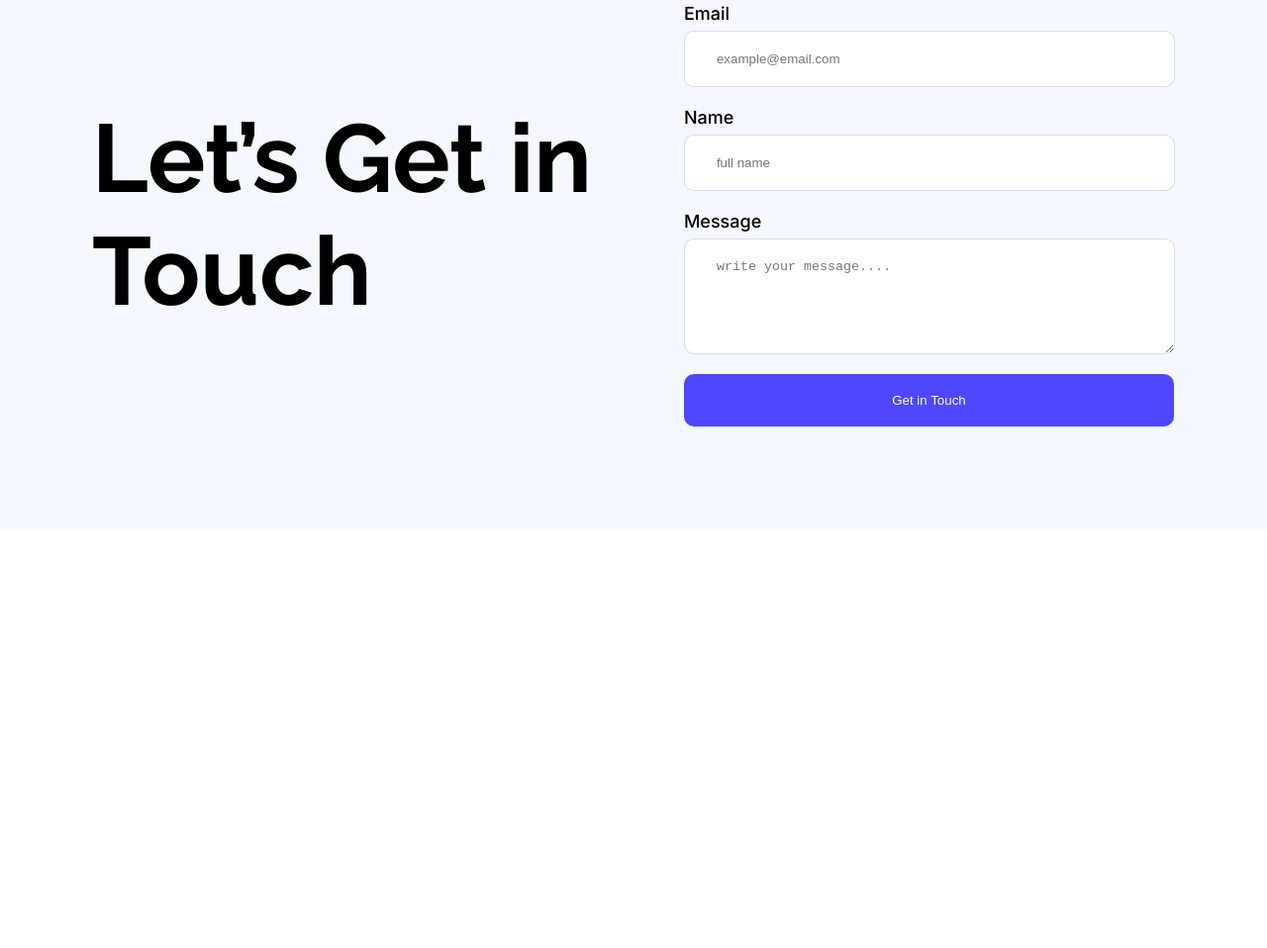
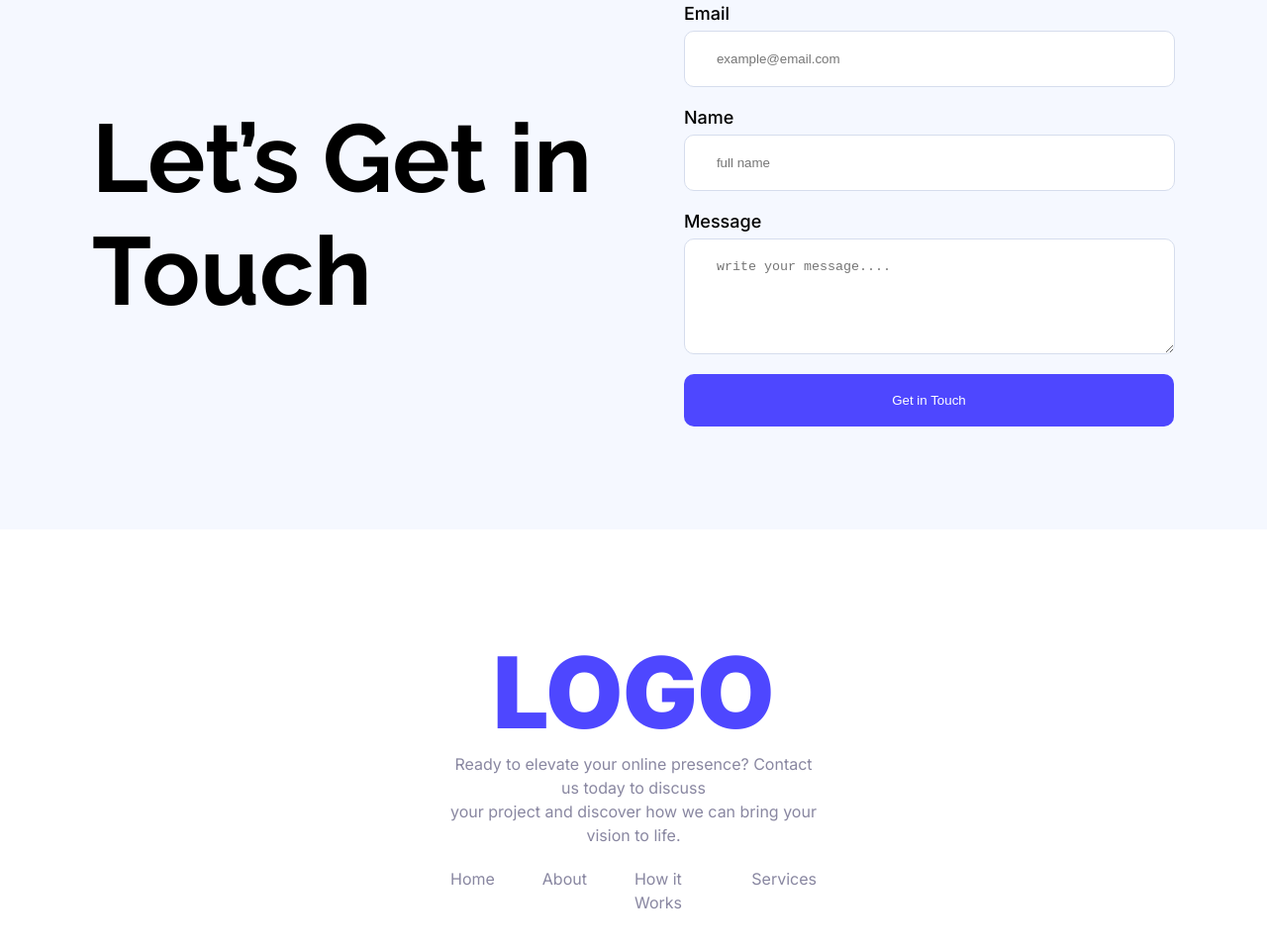
Before and after one commit to myself-Fahim/B12A01-landing-launchpad-PH-A1-, a plain HTML site: page index.html in a window 1280 px wide. Shown: the part 2896-3854 px from the top of the page at 99% size. Before the commit the page ends 3431 px from the top, so only its background shows below. Drawn offline with Linux system fonts and the light colour scheme.

Commit message:
Footer completed

```diff
--- a/index.html
+++ b/index.html
@@ -184,7 +184,16 @@
         </main>
 
 
-        <footer></footer>
+        <footer>
+            <h1 class="ft-h1">LOGO</h1>
+            <p class="ft-p">Ready to elevate your online presence? Contact us today to discuss <br> your project and discover how we can bring your vision to life.</p>
+            <ul class="ft-ul">
+                <li>Home</li>
+                <li>About</li>
+                <li>How it Works</li>
+                <li>Services</li>
+            </ul>
+        </footer>
 
     </body>
 </html>
--- a/style.css
+++ b/style.css
@@ -327,3 +327,43 @@ main {
     font-weight: 500;
     line-height: 22px;
 }
+
+/* Footer Started */
+footer {
+    padding: 104px 455px;
+}
+
+.ft-h1 {
+    color: #4E47FF;
+    text-align: center;
+    font-family: Inter;
+    font-size: 100px;
+    font-style: normal;
+    font-weight: 900;
+    line-height: normal;
+}
+
+.ft-p {
+    color: #8987A1;
+    text-align: center;
+    font-family: Inter;
+    font-weight: 400;
+    line-height: 24px;
+    margin-bottom: 20px;
+}
+
+.ft-ul {
+    list-style-type: none;
+    display: flex;
+    justify-content: center;
+    gap: 48px;
+}
+
+.ft-ul li {
+    color: #8987A1;
+    font-family: Inter;
+    font-size: 16px;
+    font-style: normal;
+    font-weight: 400;
+    line-height: 24px
+}
```
